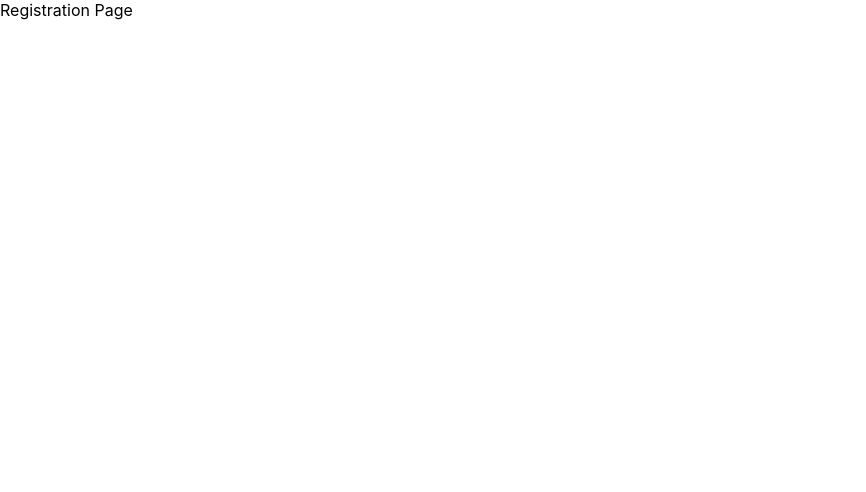
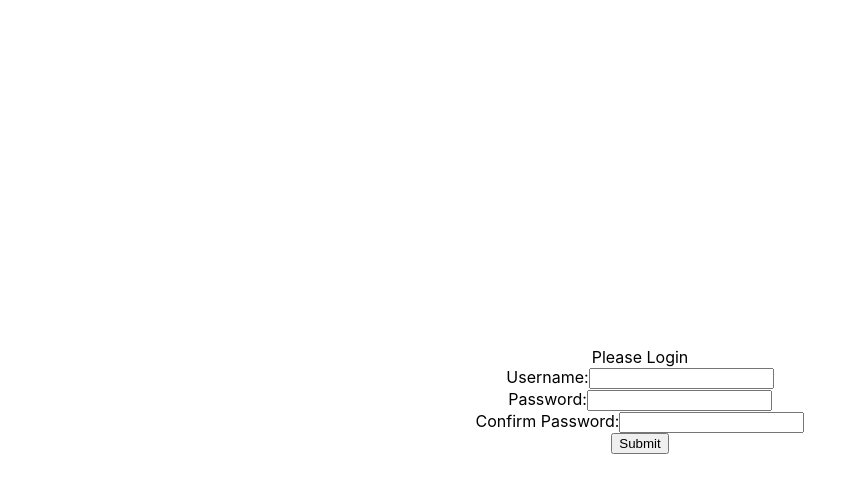
Before and after one commit to JakeLangeWiscAccount/mymercile, a React (Create React App) app in the folder my-app/: page /registration in a window 1280 px wide. Shown: the top 492 px of the page, without its empty margins (0-866 px from the left). Built offline with nearby package versions, Linux system fonts and the light colour scheme.

Commit message:
last work for day

```diff
--- a/my-app/src/components/LoginPage.tsx
+++ b/my-app/src/components/LoginPage.tsx
@@ -1,4 +1,5 @@
-import React from "react";
+import { Box } from "@mui/system";
+import React, { useState } from "react";
 import { useNavigate } from "react-router-dom";
 
 
@@ -6,15 +7,59 @@ const LoginPage = () => {
 
   const navigate = useNavigate();
 
-  const handleClick = () => {
-    navigate("/");
-  };
+
 
   //create user name and password
 
+  const [username, setUsername] = useState<string>("");
+  const [password, setPassword] = useState<string>("");
+
+  const profileFormSubmitHandler = async(e: { preventDefault: () => void }) => {
+    e.preventDefault();
+    // Handle form submission logic here (e.g., send data to server)
+    console.log("Submitted:", {
+       username, password
+    });
+
+    navigate("/home");
+
+  };
+
+
   return (
     <div>
-      Login Page
+      <form onSubmit={profileFormSubmitHandler}>
+        <Box
+          sx={{
+            display: "flex",
+            flexDirection: "column", // Render elements vertically
+            justifyContent: "center",
+            alignItems: "center",
+            height: "100vh",
+          }}
+        >
+            Please Login
+          <label>
+            Username:
+            <input
+              type="text"
+              value={username}
+              onChange={(e) => setUsername(e.target.value)}
+            />
+          </label>
+
+          <label>
+            Password:
+            <input
+              type="text"
+              value={password}
+              onChange={(e) => setPassword(e.target.value)}
+            />
+          </label>
+          <button type="submit">Submit</button>
+          </Box>
+
+          </form>
     </div>
   );
 };
--- a/my-app/src/components/RegistrationPage.tsx
+++ b/my-app/src/components/RegistrationPage.tsx
@@ -1,9 +1,83 @@
-import React from "react";
+import { Box } from "@mui/system";
+import React, { useState } from "react";
+import { useNavigate } from "react-router-dom";
+
 
 const RegistrationPage = () => {
+
+  const navigate = useNavigate();
+
+
+
+  //create user name and password
+
+  const [username, setUsername] = useState<string>("");
+  const [password, setPassword] = useState<string>("");
+  const [confirmedPassword, setConfirmedPassword] = useState<string>("");
+  const [registrationFailed, setRegistrationFailed] = useState<boolean>(false);
+
+  const profileFormSubmitHandler = async(e: { preventDefault: () => void }) => {
+    e.preventDefault();
+    // Handle form submission logic here (e.g., send data to server)
+    console.log("Submitted:", {
+       username, password
+    });
+
+    if (confirmedPassword == password){
+      navigate("/home");
+    }else{
+      setRegistrationFailed(true);
+      setUsername("");
+      setPassword("");
+      setConfirmedPassword("");
+    }
+
+  };
+
+
   return (
     <div>
-      Registration Page
+      <form onSubmit={profileFormSubmitHandler}>
+        <Box
+          sx={{
+            display: "flex",
+            flexDirection: "column", // Render elements vertically
+            justifyContent: "center",
+            alignItems: "center",
+            height: "100vh",
+          }}
+        >
+            Please Login
+          <label>
+            Username:
+            <input
+              type="text"
+              value={username}
+              onChange={(e) => setUsername(e.target.value)}
+            />
+          </label>
+
+          <label>
+            Password:
+            <input
+              type="text"
+              value={password}
+              onChange={(e) => setPassword(e.target.value)}
+            />
+          </label>
+          <label>
+            Confirm Password:
+            <input
+              type="text"
+              value={confirmedPassword}
+              onChange={(e) => setConfirmedPassword(e.target.value)}
+            />
+          </label>
+          <button type="submit">Submit</button>
+          {registrationFailed && <div>Registration Failed! Try Again!</div>}
+          </Box>
+
+          </form>
     </div>
   );
 };
```
